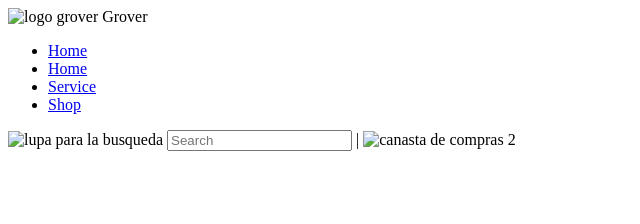
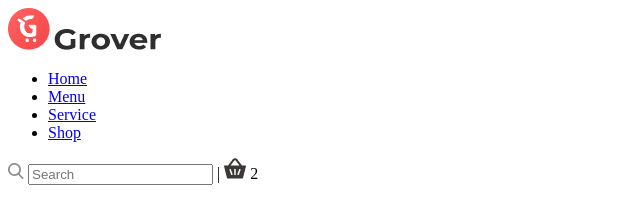
Before and after one commit to FStevenson91/proyecto-grover, a plain HTML site: page index.html in a window 1280 px wide. Shown: the whole page, without its empty margins (0-640 px from the left). Drawn offline with Linux system fonts and the light colour scheme.

Commit message:
primer avance proyecto, index, menu y logos

```diff
--- a/index.html
+++ b/index.html
@@ -7,22 +7,22 @@
   </head>
   <body>
 
-    <img src="" alt="logo grover">
-    <span> Grover </span>
+      <img src="./assets/imagenes/g logo.png" alt="logo grover">
+      <img src="./assets/imagenes/texto grover.png" alt="texto logo grover">
 
       <nav>
           <ul>
-            <li>  <a href="./index.html"> Home </a> </li>
-            <li>  <a href="#"> Home </a> </li>
-            <li>  <a href="#"> Service </a> </li>
-            <li>  <a href="#"> Shop </a> </li>
+              <li> <a href="./index.html"> Home </a>  </li>
+              <li> <a href="#"> Menu </a>  </li>
+              <li> <a href="#"> Service </a>  </li>
+              <li> <a href="#"> Shop </a>  </li>
           </ul>
       </nav>
 
-    <img src="" alt="lupa para la busqueda">
+      <img src="./assets/imagenes/lupa.png" alt="aqui va una lupa para la busqueda">
       <input type="text" placeholder="Search">
       <span> | </span>
-    <img src="" alt="canasta de compras">
+      <img src="./assets/imagenes/canasta de compras.png" alt="canasta de compras">
       <span> 2 </span>
 
   </body>
```
Also changed, not shown: menu.html (+6 -9 lines), assets/imagenes/canasta de compras.png (added), assets/imagenes/g logo.png (added), assets/imagenes/lupa.png (added), assets/imagenes/texto grover.png (added), index.css (added). Lines whose indentation alone changed are shown as unchanged.
